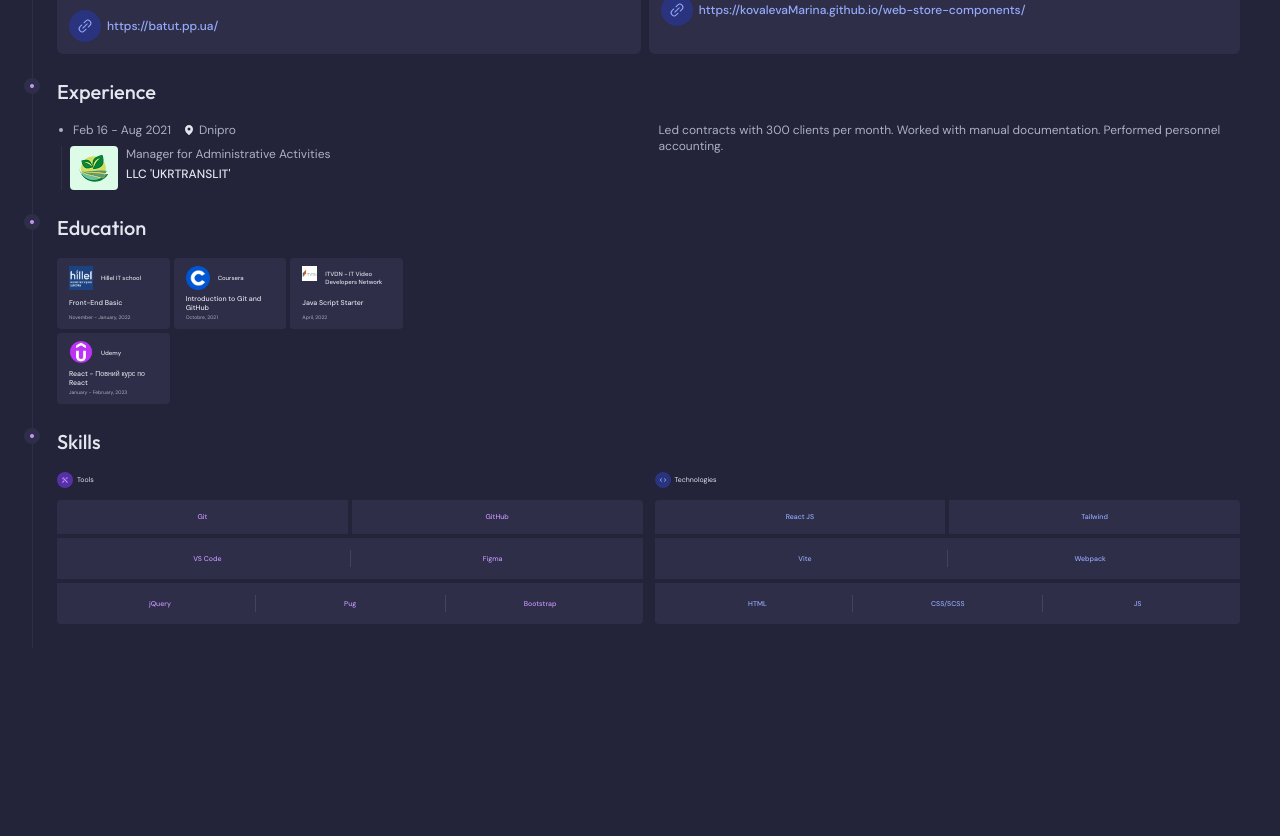
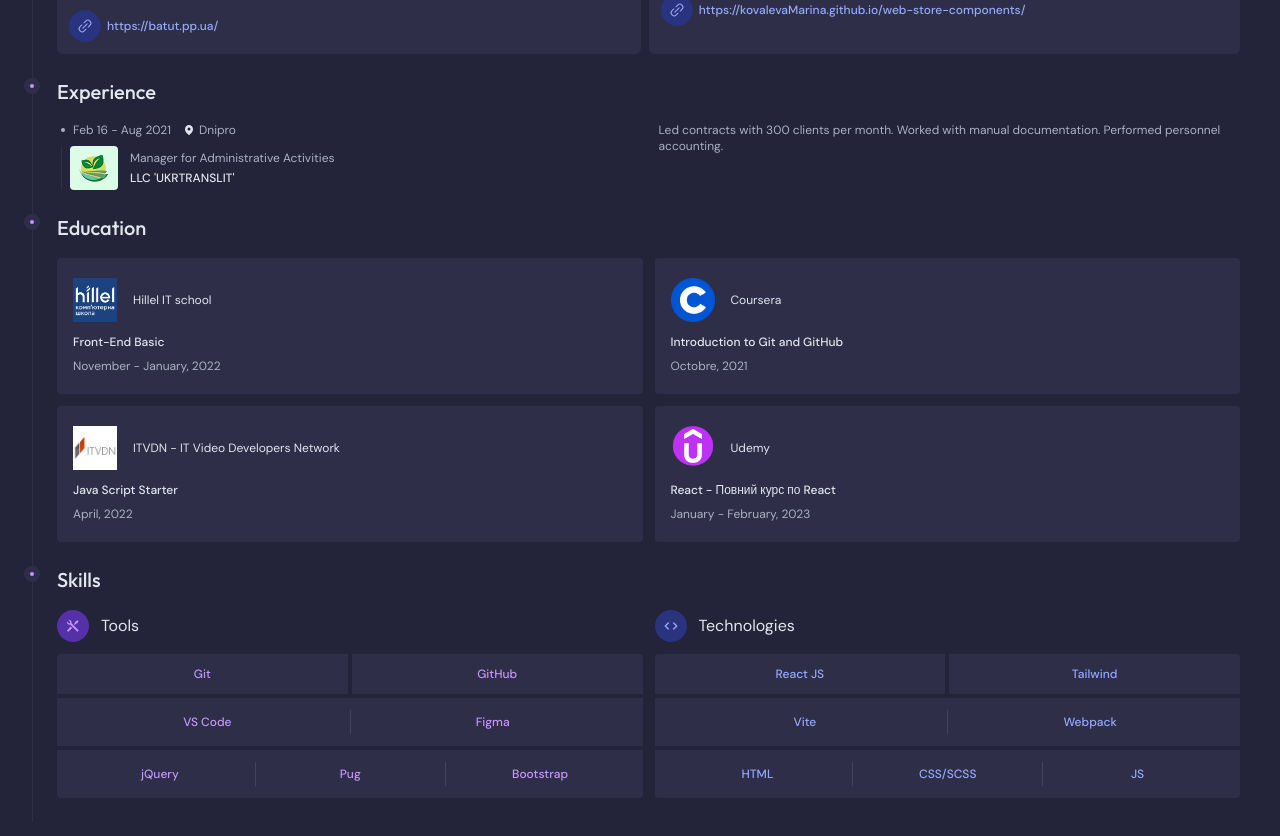
Before and after one commit to kovalevaMarina/cv-page, a React (Vite) app: page / in a window 1280 px wide. Shown: the part 1560-2396 px from the top of the page. Before the commit the page ends 2244 px from the top, so only its background shows below. Built offline with nearby package versions, Linux system fonts and the light colour scheme.

Commit message:
Change styles for education component

```diff
--- a/src/components/Education/Education.jsx
+++ b/src/components/Education/Education.jsx
@@ -35,10 +35,10 @@ const education = [
 
 const Education = () => {
   return (
-    <div className="relative pb-6 md:border-l md:border-gunmetal md:pl-6">
+    <div className="pb-6 md:relative md:border-l md:border-gunmetal md:pl-6">
       <Circle />
       <h2 className="title-h2 mb-4">Education</h2>
-      <div className="grid max-w-[346px] grid-cols-3 gap-1">
+      <div className="grid grid-cols-1 gap-3 md:grid-cols-2">
         {education.map((item, index) => (
           <EducationItem key={index} {...item} />
         ))}
--- a/src/components/Education/EducationItem.jsx
+++ b/src/components/Education/EducationItem.jsx
@@ -2,21 +2,17 @@ import React from "react";
 
 const EducationItem = ({ images, organization, course, period }) => {
   return (
-    <div className="flex flex-col justify-between rounded bg-gunmetal py-2 px-3">
-      <div className="mb-1 flex items-center gap-2">
-        <div className="h-6 w-6">
+    <div className="px- flex flex-col justify-between rounded bg-gunmetal py-5 px-4">
+      <div className="mb-3 flex items-center gap-4">
+        <div className="h-11 w-11">
           <img className="w-full" src={images} alt={`Logo ${course}`} />
         </div>
-        <h4 className="font-dmsans text-[6px] font-medium leading-[8px] text-azureish-white">
+        <h5 className="font-dmsans text-xs font-normal text-azureish-white">
           {organization}
-        </h4>
+        </h5>
       </div>
-      <h3 className="mb-0.5 font-dmsans text-[7px] font-medium leading-[9px] text-azureish-white">
-        {course}
-      </h3>
-      <p className="font-dmsans text-[5px] font-normal leading-[7px] text-crayola">
-        {period}
-      </p>
+      <h4 className="title-h4  mb-2 text-azureish-white">{course}</h4>
+      <p className="title-h5">{period}</p>
     </div>
   );
 };
--- a/src/components/Experience/ExperienceItem.jsx
+++ b/src/components/Experience/ExperienceItem.jsx
@@ -13,7 +13,7 @@ const ExperienceItem = ({
     <div className="mb-5 flex flex-col justify-between border-b border-gunmetal pl-1 pb-5 last:mb-0 md:mb-2 md:flex-row md:border-b-0 md:pb-0">
       <div className="mb-2 md:mb-0 md:basis-2/4">
         <div className="mb-2 flex items-center">
-          <div className="relative -left-[2px] block h-1 w-1 rounded-full bg-crayola"></div>
+          <div className="nd:relative block h-1 w-1 rounded-full bg-crayola md:-left-[2px]"></div>
           <time className="title-h5 pl-2">{period}</time>
           <div className="ml-3 flex items-center">
             {icon}
@@ -21,8 +21,8 @@ const ExperienceItem = ({
           </div>
         </div>
 
-        <div className="flex pl-2 md:border-l md:border-gunmetal">
-          <div className="mr-2 flex h-11 w-12 items-center justify-center rounded bg-green-100">
+        <div className="flex items-center pl-2 md:border-l md:border-gunmetal">
+          <div className="mr-3 flex h-11 w-12 items-center justify-center rounded bg-green-100">
             <img src={iconCompany} alt="" />
           </div>
           <div>
--- a/src/components/Projects/Projects.jsx
+++ b/src/components/Projects/Projects.jsx
@@ -22,7 +22,7 @@ const projects = [
 
 const Projects = () => {
   return (
-    <div className="relative pb-6 md:border-l md:border-gunmetal md:pl-6">
+    <div className="pb-6 md:relative md:border-l md:border-gunmetal md:pl-6">
       <Circle />
       <h2 className="title-h2 mb-4">Latest projects</h2>
       <div className="flex flex-col gap-2 md:flex-row">
--- /dev/null
+++ b/src/components/Skills/SkillItem.jsx
@@ -0,0 +1,56 @@
+import React from "react";
+
+const SkillItem = ({
+  title,
+  firstLine,
+  secondLine,
+  thirdLine,
+  colorTextClass,
+  icon,
+  iconBg,
+}) => {
+  return (
+    <div className="grid basis-1/2">
+      <div className="mb-3 flex items-center">
+        <div className={`${iconBg} mr-2 rounded-full p-2`}>{icon}</div>
+        <h3 className="ml-1 font-dmsans text-base font-normal text-azureish-white">
+          {title}
+        </h3>
+      </div>
+      <div className={`grid grid-cols-2 gap-1 text-center ${colorTextClass}`}>
+        {firstLine.map((elem, i) => (
+          <p
+            key={i}
+            className={` ${
+              i === 0 ? "rounded-tl" : "rounded-tr"
+            } bg-gunmetal py-3 px-2 font-dmsans text-xs font-medium`}
+          >
+            {elem}
+          </p>
+        ))}
+        <div className="col-span-2 flex justify-between divide-x divide-white divide-opacity-10 bg-gunmetal py-3 px-2">
+          {secondLine.map((elem, i) => (
+            <p
+              key={i}
+              className="basis-2/4 py-1 font-dmsans text-xs font-medium"
+            >
+              {elem}
+            </p>
+          ))}
+        </div>
+        <div className="col-span-2 flex justify-between divide-x divide-white divide-opacity-10 rounded-b bg-gunmetal py-3 px-2">
+          {thirdLine.map((elem, i) => (
+            <p
+              key={i}
+              className="basis-1/3 py-1 font-dmsans text-xs font-medium"
+            >
+              {elem}
+            </p>
+          ))}
+        </div>
+      </div>
+    </div>
+  );
+};
+
+export default SkillItem;
--- a/src/components/Skills/Skills.jsx
+++ b/src/components/Skills/Skills.jsx
@@ -2,6 +2,7 @@ import React from "react";
 import AngleBrackets from "../Icons/AngleBrackets";
 import Tools from "../Icons/Tools";
 import Circle from "../Icons/Circle";
+import SkillItem from "./SkillItem";
 
 const skills = [
   {
@@ -10,7 +11,7 @@ const skills = [
     secondLine: ["VS Code", "Figma"],
     thirdLine: ["jQuery", "Pug", "Bootstrap"],
     colorTextClass: "text-pale-violet",
-    icon: <Tools className="h-2 w-2 fill-pale-violet" />,
+    icon: <Tools className="h-4 w-4 fill-pale-violet" />,
     iconBg: "bg-violet",
   },
 
@@ -20,62 +21,19 @@ const skills = [
     secondLine: ["Vite", "Webpack"],
     thirdLine: ["HTML", "CSS/SCSS", "JS"],
     colorTextClass: "text-jordy-blue",
-    icon: <AngleBrackets className="h-2 w-2 fill-jordy-blue" />,
+    icon: <AngleBrackets className="h-4 w-4 fill-jordy-blue" />,
     iconBg: "bg-cosmic-cobalt",
   },
 ];
 
 const Skills = () => {
   return (
-    <div className="relative pb-6 md:border-l md:border-gunmetal md:pl-6">
+    <div className="pb-6 md:relative md:border-l md:border-gunmetal md:pl-6">
       <Circle />
       <h2 className="title-h2 mb-4">Skills</h2>
-      <div className="flex gap-3">
+      <div className="flex flex-col gap-3 md:flex-row">
         {skills.map((skill, i) => (
-          <div className="grid basis-1/2" key={skill.title}>
-            <div className="mb-3 flex items-center">
-              <div className={`${skill.iconBg} rounded-full p-1`}>
-                {skill.icon}
-              </div>
-              <h3 className="ml-1 font-dmsans text-[7px] font-normal leading-[9px] text-azureish-white">
-                {skill.title}
-              </h3>
-            </div>
-            <div
-              className={`grid grid-cols-2 gap-1 text-center ${skill.colorTextClass}`}
-            >
-              {skill.firstLine.map((elem, i) => (
-                <p
-                  key={i}
-                  className={` ${
-                    i === 0 ? "rounded-tl" : "rounded-tr"
-                  } leading-[9px bg-gunmetal py-3 px-2 font-dmsans text-[7px] font-medium`}
-                >
-                  {elem}
-                </p>
-              ))}
-              <div className="col-span-2 flex justify-between divide-x divide-white divide-opacity-10 bg-gunmetal py-3 px-2">
-                {skill.secondLine.map((elem, i) => (
-                  <p
-                    key={i}
-                    className="basis-2/4 py-1 font-dmsans text-[7px] font-medium leading-[9px]"
-                  >
-                    {elem}
-                  </p>
-                ))}
-              </div>
-              <div className="col-span-2 flex justify-between divide-x divide-white divide-opacity-10 rounded-b bg-gunmetal py-3 px-2">
-                {skill.thirdLine.map((elem, i) => (
-                  <p
-                    key={i}
-                    className="basis-1/3 py-1 font-dmsans text-[7px] font-medium leading-[9px]"
-                  >
-                    {elem}
-                  </p>
-                ))}
-              </div>
-            </div>
-          </div>
+          <SkillItem key={`${skill.title}-${i}`} {...skill} />
         ))}
       </div>
     </div>
```
